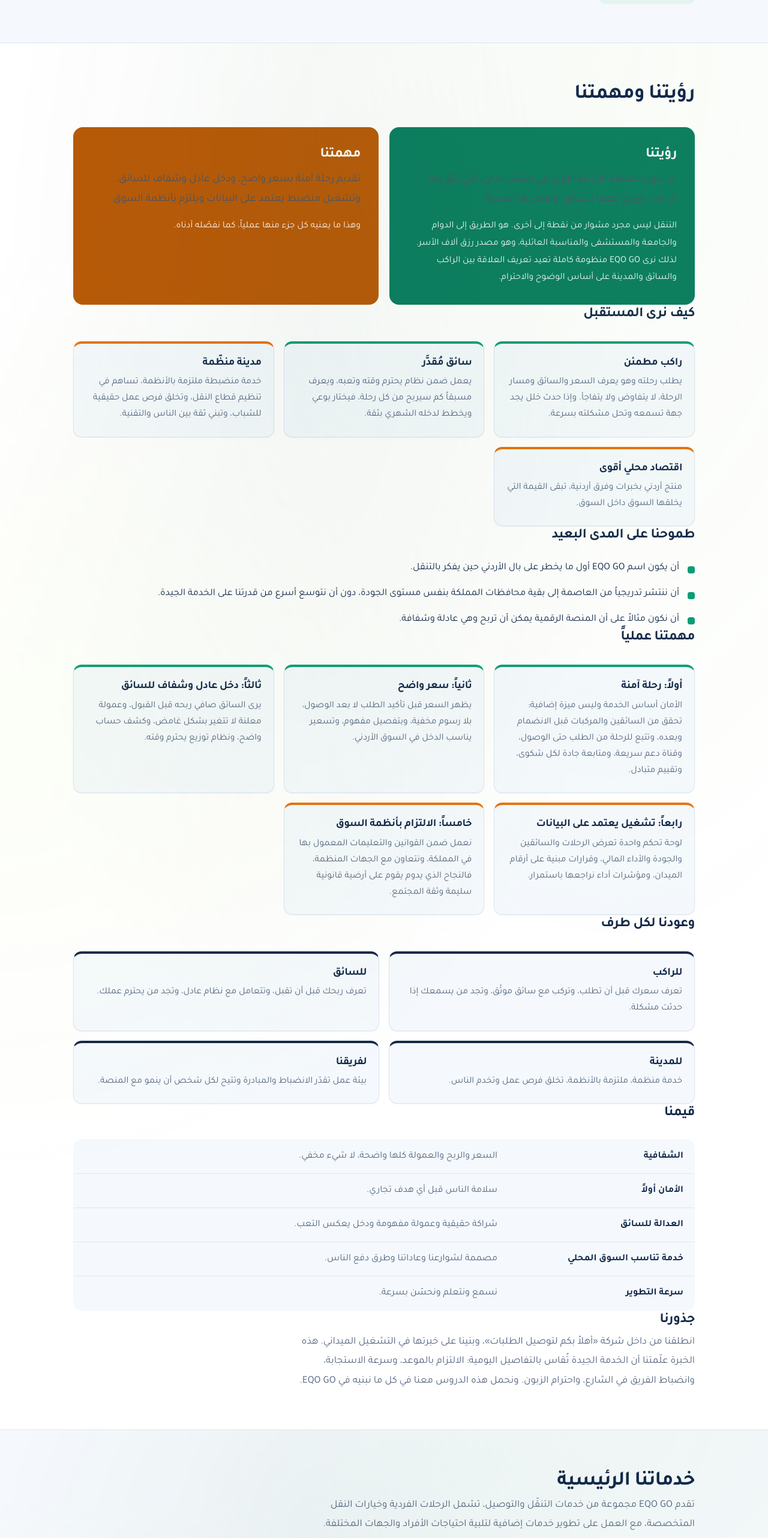
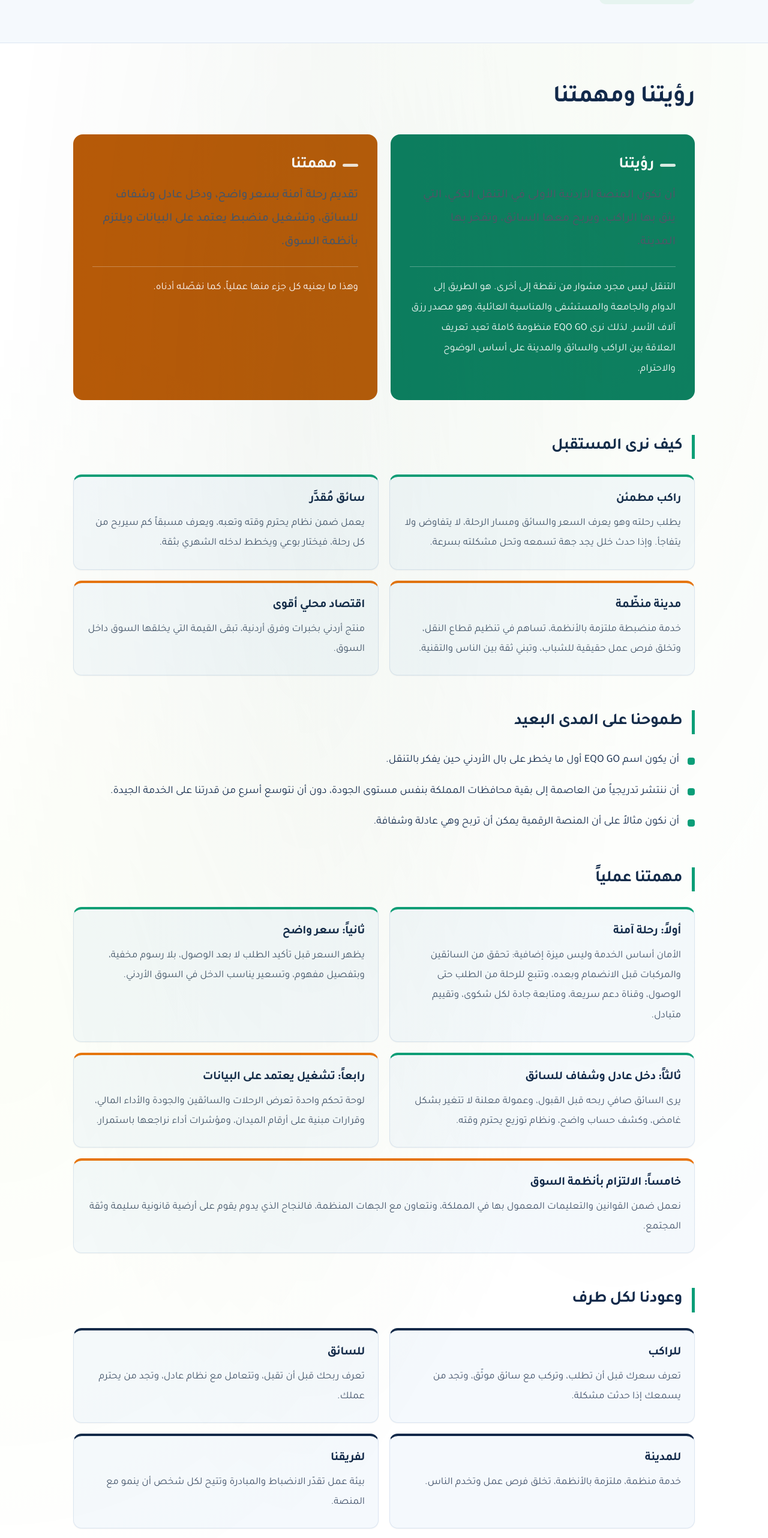
Before and after one commit to Ibrahemalsaleh/website-pickum-2026, a React (Vite) app: page /eqo-go in a window 1280 px wide. Shown: the part 1382-3946 px from the top of the page at 60% size. Built offline with nearby package versions, Linux system fonts and the light colour scheme.

Commit message:
style(eqo-go): improve visual clarity of the vision section typography and layout

```diff
--- a/src/components/EqoGo.jsx
+++ b/src/components/EqoGo.jsx
@@ -73,7 +73,7 @@ const EqoGo = () => {
             </section>
 
             {/* Vision & Mission */}
-            <section className="eqo-section eqo-alt">
+            <section className="eqo-section eqo-alt eqo-vision">
                 <div className="eqo-wrap">
                     <h2>{c.vision.title}</h2>
                     <div className="eqo-vm">
--- a/src/styles/EqoGo.css
+++ b/src/styles/EqoGo.css
@@ -355,6 +355,132 @@
     line-height: 1.85;
 }
 
+/* ---------- Vision section: extra visual clarity ---------- */
+.eqo-vision h2 {
+    font-size: clamp(28px, 4vw, 40px);
+    margin-bottom: 6px;
+}
+
+.eqo-vision .eqo-vm {
+    gap: 22px;
+    margin-top: 34px;
+}
+
+.eqo-vision .eqo-vm-box {
+    padding: 34px 32px;
+}
+
+.eqo-vision .eqo-vm-box h3 {
+    font-size: 26px;
+    margin-bottom: 14px;
+    display: flex;
+    align-items: center;
+    gap: 10px;
+}
+
+.eqo-vision .eqo-vm-box h3::before {
+    content: '';
+    width: 26px;
+    height: 5px;
+    border-radius: 99px;
+    background: rgba(255, 255, 255, 0.85);
+    flex: none;
+}
+
+.eqo-vision .eqo-vm-box p {
+    font-size: 20px;
+    line-height: 1.95;
+    font-weight: 500;
+}
+
+.eqo-vision .eqo-vm-box small {
+    margin-top: 20px;
+    padding-top: 18px;
+    border-top: 1px solid rgba(255, 255, 255, 0.3);
+    font-size: 17px;
+    line-height: 2;
+    opacity: 0.96;
+}
+
+.eqo-vision .eqo-subhead {
+    font-size: 27px;
+    margin-top: 58px;
+    padding-inline-start: 16px;
+    border-inline-start: 5px solid var(--eqo-teal);
+    line-height: 1.5;
+}
+
+.eqo-vision .eqo-subhead + .eqo-sub {
+    margin-top: 10px;
+    padding-inline-start: 21px;
+}
+
+.eqo-vision .eqo-sub {
+    font-size: 18px;
+    color: #43536b;
+}
+
+.eqo-vision .eqo-grid {
+    margin-top: 26px;
+    gap: 18px;
+    grid-template-columns: repeat(2, 1fr);
+}
+
+.eqo-vision .eqo-grid > :last-child:nth-child(odd) {
+    grid-column: 1 / -1;
+}
+
+.eqo-vision .eqo-card {
+    padding: 24px 22px 26px;
+}
+
+.eqo-vision .eqo-card h3 {
+    font-size: 20px;
+    margin-bottom: 10px;
+}
+
+.eqo-vision .eqo-card p {
+    font-size: 17px;
+    line-height: 1.95;
+    color: #43536b;
+}
+
+.eqo-vision .eqo-list {
+    margin-top: 26px;
+    gap: 16px;
+}
+
+.eqo-vision .eqo-list li {
+    font-size: 18px;
+    line-height: 1.95;
+}
+
+.eqo-vision .eqo-table-wrap {
+    margin-top: 26px;
+}
+
+.eqo-vision .eqo-table {
+    font-size: 17px;
+}
+
+.eqo-vision .eqo-table th,
+.eqo-vision .eqo-table td {
+    padding: 18px 22px;
+    line-height: 1.9;
+}
+
+.eqo-vision .eqo-table th {
+    font-size: 16px;
+}
+
+.eqo-vision .eqo-roots {
+    margin-top: 14px;
+    font-size: 18px;
+    line-height: 2;
+    max-width: 46em;
+    color: #43536b;
+}
+
 /* ---------- Cards grid ---------- */
 .eqo-grid {
     display: grid;
@@ -710,6 +836,46 @@
     }
 }
 
+@media (max-width: 820px) {
+    .eqo-vision .eqo-vm-box {
+        padding: 26px 22px;
+    }
+
+    .eqo-vision .eqo-vm-box h3 {
+        font-size: 22px;
+    }
+
+    .eqo-vision .eqo-vm-box p {
+        font-size: 18px;
+    }
+
+    .eqo-vision .eqo-vm-box small {
+        font-size: 16px;
+    }
+
+    .eqo-vision .eqo-subhead {
+        font-size: 22px;
+        margin-top: 42px;
+    }
+
+    .eqo-vision .eqo-grid {
+        grid-template-columns: 1fr;
+    }
+
+    .eqo-vision .eqo-card h3 {
+        font-size: 18px;
+    }
+
+    .eqo-vision .eqo-list li,
+    .eqo-vision .eqo-sub {
+        font-size: 17px;
+    }
+
+    .eqo-vision .eqo-table {
+        font-size: 16px;
+    }
+}
+
 @media (prefers-reduced-motion: reduce) {
     .eqo-card,
     .eqo-btn {
```
